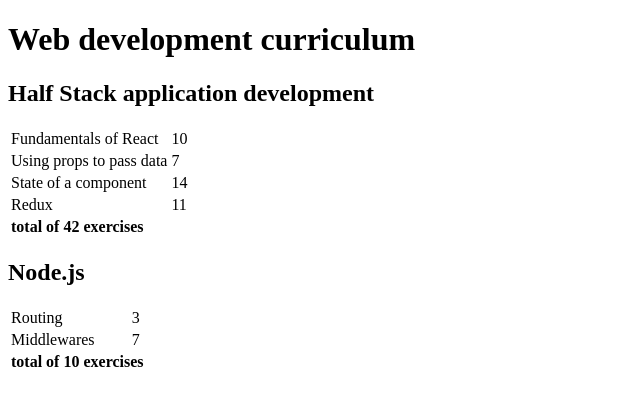
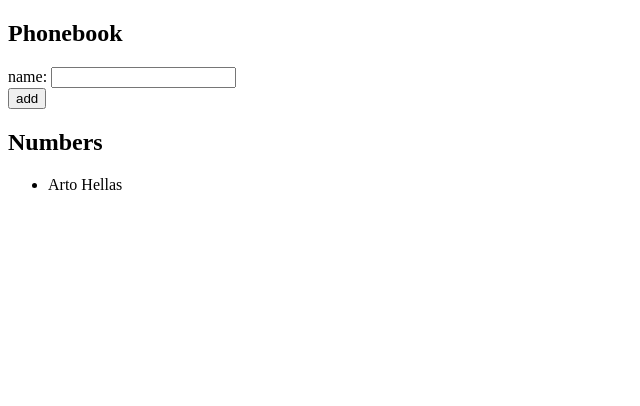
Before and after one commit to k-zhou/Fullstackopen2020, a React (Create React App) app in the folder single-page-app/: page / in a window 1280 px wide. Shown: the top 406 px of the page, without its empty margins (0-640 px from the left). Built offline with nearby package versions, Linux system fonts and the light colour scheme.

Commit message:
teht 2.6 - 2.7

```diff
--- a/single-page-app/src/App.js
+++ b/single-page-app/src/App.js
@@ -1,67 +1,34 @@
-import React from 'react';
-// import ReactDOM from 'react-dom';
-import Course from './Course';
+import React, { useState } from 'react'
+import NameForm from './NameForm'
 
-const Curriculum = ({courses}) => {
+const NamesList = ({persons}) => {
   return (
-    <div>
-      <h1>Web development curriculum</h1>
-      {courses.map( one => <Course course={one} key={one.id}/>)}
-    </div>
+    <ul>
+      {persons.map((p, i) => <li key={p.name}>{p.name}</li>)}
+    </ul>
   )
 }
 
 const App = () => {
-  const courses = [
-    {
-      name: 'Half Stack application development',
-      id: 1,
-      parts: [
-        {
-          name: 'Fundamentals of React',
-          exercises: 10,
-          id: 1
-        },
-        {
-          name: 'Using props to pass data',
-          exercises: 7,
-          id: 2
-        },
-        {
-          name: 'State of a component',
-          exercises: 14,
-          id: 3
-        },
-        {
-          name: 'Redux',
-          exercises: 11,
-          id: 4
-        }
-      ]
-    },
-    {
-      name: 'Node.js',
-      id: 2,
-      parts: [
-        {
-          name: 'Routing',
-          exercises: 3,
-          id: 1
-        },
-        {
-          name: 'Middlewares',
-          exercises: 7,
-          id: 2
-        }
-      ]
-    }
-  ]
+  const [ persons, setPersons] = useState([
+    { name: 'Arto Hellas' }
+  ])
+  const [ newName, setNewName ] = useState('')
 
   return (
     <div>
-      <Curriculum courses={courses} />
+      <h2>Phonebook</h2>
+      <NameForm persons={persons}
+                setPersons={setPersons}
+                newName={newName}
+                setNewName={setNewName} />
+
+      <h2>Numbers</h2>
+      <NamesList persons={persons}/>
+
     </div>
   )
+// <button onClick={() => console.log('here is the list of names: ', persons)}>debug</button>
 }
 
 export default App
--- a/single-page-app/src/Course.js
+++ /dev/null
@@ -1,47 +0,0 @@
-import React from 'react';    // have to include this at the least
-// import ReactDOM from 'react-dom'; // I wonder when this is strictly necessary
-
-const TotalEx = ({course}) => {
-  const n = course.parts.reduce((sum, part) => part.exercises + sum, 0 )
-  return (
-    <tr><td colSpan="2"><b>
-      total of {n} exercises
-    </b></td></tr>
-  )
-}
-
-const Part = ({part}) => {
-  return (
-    <tr><td>{part.name}</td><td>{part.exercises}</td></tr>
-  )
-}
-
-const Content = ({course}) => {
-  return (
-    <table>
-      <tbody>
-        {course.parts.map( part => <Part key={part.id} part={part}/>) }
-        <TotalEx course={course}/>
-      </tbody>
-    </table>
-  )
-  // note to self: div -> table -> tbody -> tr -> td
-}
-
-const Header = (props) => {
-  return (
-    <h2>{props.course.name}</h2>
-  )
-}
-
-const Course = ({course}) => {
-  // console.log(props) // this is an object
-  // console.log(course)
-  return (
-    <div>
-      <Header   course={course}/>
-      <Content  course={course}/>
-    </div>
-  )
-}
-export default Course
--- /dev/null
+++ b/single-page-app/src/NameForm.js
@@ -0,0 +1,42 @@
+import React, { useState } from 'react'
+
+const NameForm = ({persons, setPersons, newName, setNewName}) => {
+
+  const handleSubmit = (event) => {
+    // console.log('prevented default', event.target)
+    event.preventDefault()
+
+    // check for duplicates
+    if (persons.every(p => p.name !== newName))
+    {
+      const nextPerson = {
+        name: newName,
+        id:   persons.length + 1
+      }
+      setPersons(persons.concat(nextPerson))
+    }
+    else
+    {
+      window.alert(`${newName} already exists in the phonebook!`)
+    }
+    setNewName('')
+  }
+  const handleChange = (event) => {
+    // console.log(event.target.value)
+    setNewName(event.target.value)
+  }
+  return (
+    <form onSubmit={handleSubmit}>
+      <div>
+        name: <input
+          value    = {newName}
+          onChange = {handleChange}
+        />
+      </div>
+      <div>
+        <button type="submit">add </button>
+      </div>
+    </form>
+  )
+}
+export default NameForm
```
Also changed, not shown: single-page-app/src/serviceWorker.js (deleted, +0 -141 lines).
